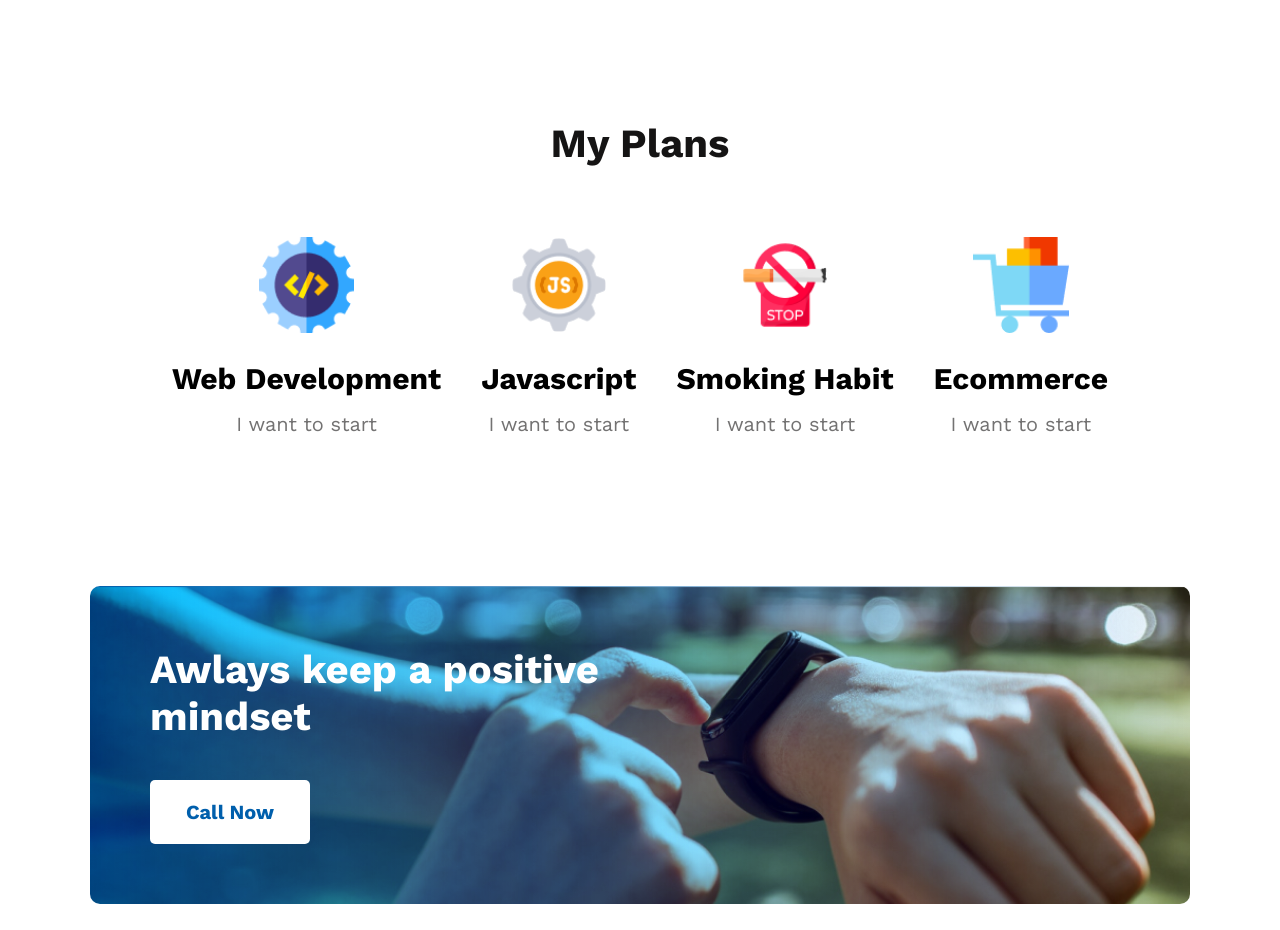
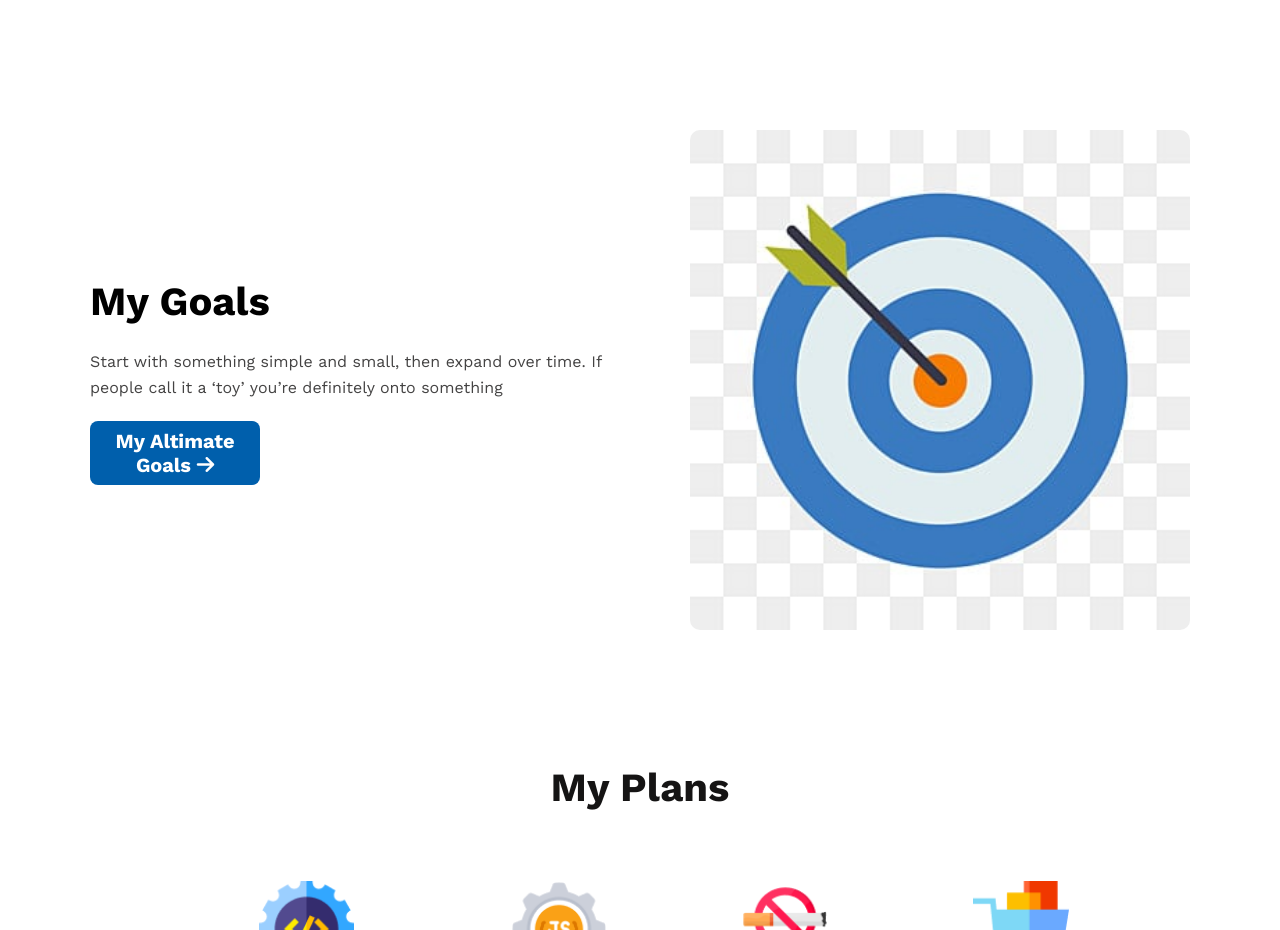
Before and after one commit to cloudybdone/ph-assingnment-1, a plain HTML site: page index.html in a window 1280 px wide. Shown: the part 1840-2770 px from the top of the page. Drawn offline with nearby package versions, Linux system fonts and the light colour scheme.

Commit message:
final-commit

```diff
--- a/index.html
+++ b/index.html
@@ -90,6 +90,26 @@
                 </ul>
             </div>
 
+        </section>
+
+        <!-- My Goals info section -->
+        <section class="my-goals">
+            <!-- My Goals blog info -->
+            <div class="my-goals-blog">
+                <h2 class="my-goals-title">
+                    My Goals
+                </h2>
+                <p class="goals-description">
+                    Start with something simple and small, then expand over time. If people call it a ‘toy’ you’re definitely onto something
+                </p>
+                <button class="goals-btn">My Altimate Goals <i
+                        class="fa-solid fa-arrow-right"></i></button>
+            </div>
+            <!-- My Goals img -->
+            <div class="my-goals-img">
+                <img src="images/goals.png"
+                    alt="">
+            </div>
         </section>
 
         <!-- my plans section -->
--- a/styles/styles.css
+++ b/styles/styles.css
@@ -69,7 +69,7 @@ main {
 }
 
 .person-blog-title,
-.web-mission-title {
+.my-goals-title {
     font-weight: 700;
     font-size: 40px;
     line-height: 47px;
@@ -77,7 +77,7 @@ main {
 }
 
 .person-blog-description,
-.mission-description {
+.goals-description {
     font-weight: 400;
     font-size: 16px;
     line-height: 26px;
@@ -97,6 +97,38 @@ ul li {
 .fa-check {
     color:
         #16D887;
+}
+
+/* my goals info section  style */
+.my-goals {
+    margin-top: 140px;
+    display: flex;
+    align-items: center;
+    justify-content: center;
+}
+
+.goals-btn {
+    width: 170.11px;
+    height: 64px;
+    background: #005FAC;
+    border-radius: 8px;
+    font-weight: 600;
+    font-size: 20px;
+    color: white;
+    border: none;
+    margin-top: 20px;
+    text-align: center;
+}
+
+.my-goals-img {
+    margin-left: 40px;
+    padding-left: 30px;
+    background: none;
+}
+
+.my-goals-img img {
+    width: 500px;
+    border-radius: 10px;
 }
 
 /* plans section style */
```
Also changed, not shown: images/goals.png (added).
